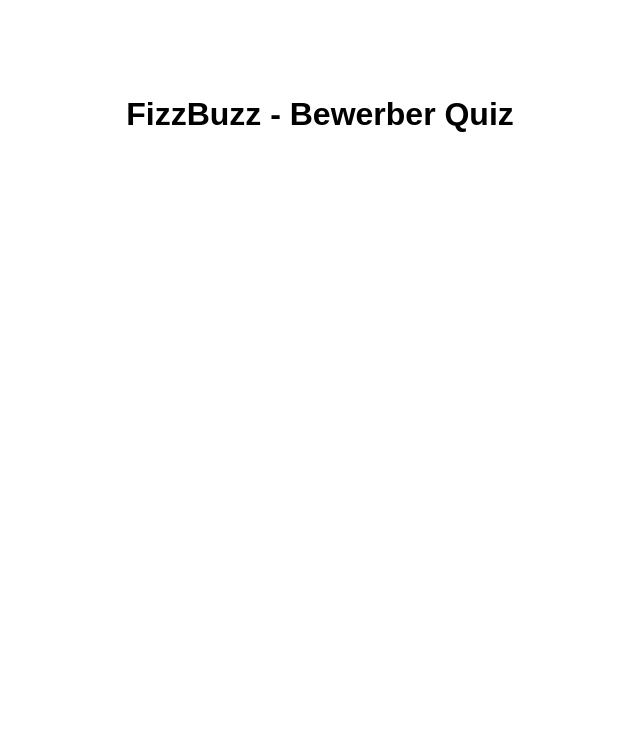
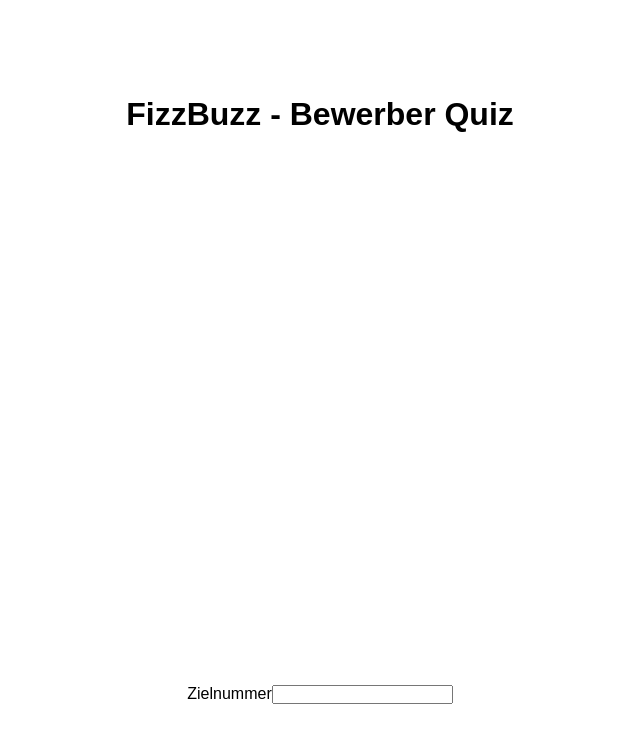
Before and after one commit to MightyfySEOContent/bewerbung, a Next.js app: page / in a window 1280 px wide. Shown: the top 738 px of the page, without its empty margins (320-960 px from the left). Built offline with nearby package versions, Linux system fonts and the light colour scheme.

Commit message:
Ergänze Input für Zielnummer

```diff
--- a/src/pages/index.js
+++ b/src/pages/index.js
@@ -15,6 +15,10 @@ function Home() {
 
             <main className={styles.main}>
                 <h1>FizzBuzz - Bewerber Quiz</h1>
+                <label>
+                    <span>Zielnummer</span>
+                    <input type="number" name="target_number"/>
+                </label>
             </main>
         </>
     );
```
Also changed, not shown: 1 other file (tests, documents, lock files or other folders).
